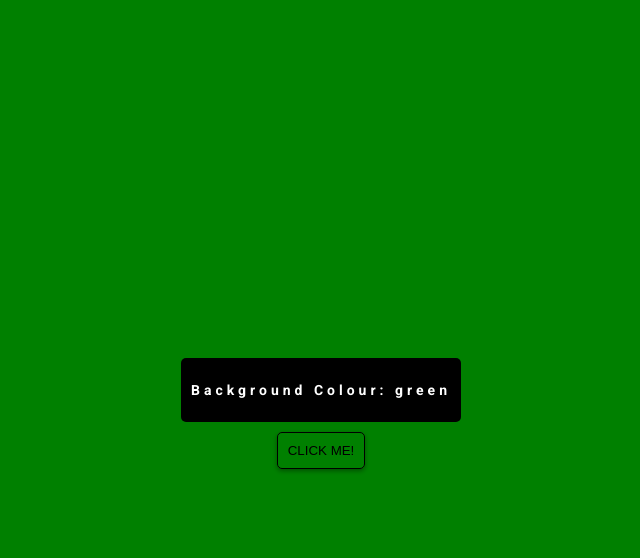
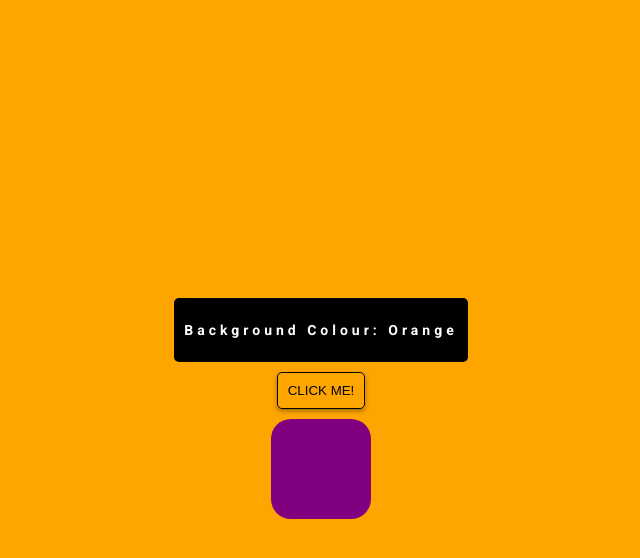
Before and after one commit to lucyHD/colour-flipper, a plain HTML site: page index.html in a window 1280 px wide. Both pictures are taken after a click on the button "CLICK ME!". Shown: the whole page, without its empty margins (319-959 px from the left). Drawn offline with Linux system fonts and the light colour scheme.

Commit message:
add  square with colour change

```diff
--- a/app.js
+++ b/app.js
@@ -1,19 +1,29 @@
-const button = document.getElementById("button")
-const emptySpanForColour = document.getElementById("container__content--span")
-
+const button = document.getElementById("button");
+const emptySpanForColour = document.getElementById("container__content--span");
+const squareOfColour = document.getElementById("squareOfColour")
+const colours = ['green', 'blue', 'yellow', 'orange', 'purple']
 
 
 
 //functions
 
 const changeBackgroundColour = (event) => {
-    let currentColor = "green";
+    let currentColor = colours[Math.floor(Math.random() * 5)]
+
+    let colorWithCapitalFirstLetter = (currentColor.slice(0, 1)).toUpperCase() + currentColor.slice(1)
+
     document.body.style.background = currentColor;
-    emptySpanForColour.innerHTML = currentColor
+    emptySpanForColour.innerHTML = colorWithCapitalFirstLetter;
 
 }
 
+const changeSquareColour = () => {
+    let currentColor = colours[Math.floor(Math.random() * 5)]
+    squareOfColour.style.backgroundColor = currentColor;
+
+}
 
 //event listener
 
 button.addEventListener("click", changeBackgroundColour)
+button.addEventListener("click", changeSquareColour);
--- a/index.html
+++ b/index.html
@@ -22,6 +22,7 @@
 
          <button class="button" id="button"> CLICK ME! </button>
 
+         <div id="squareOfColour"></div>
     </div>
     <script src="app.js"></script>
 </body>
--- a/style.css
+++ b/style.css
@@ -34,3 +34,11 @@ body {
     box-shadow: 0 2px 4px 0 rgba(0, 0, 0, 0.2), 0 2px 5px 0 rgba(0, 0, 0, 0.19);
 
 }
+
+#squareOfColour {
+    margin: 10px;
+    background-color: red;
+    height: 100px;
+    width: 100px;
+    border-radius: 20px;
+}
```
